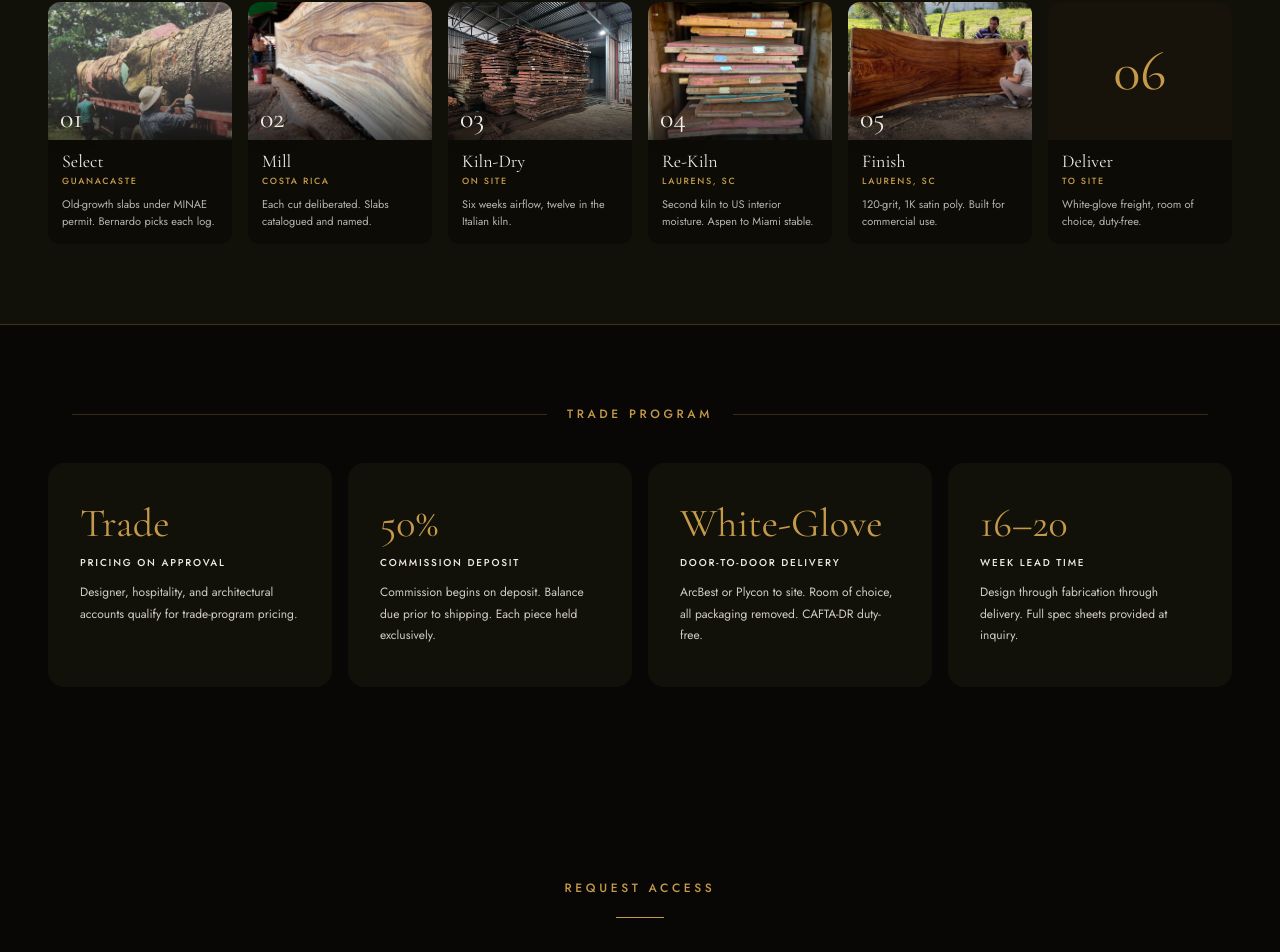
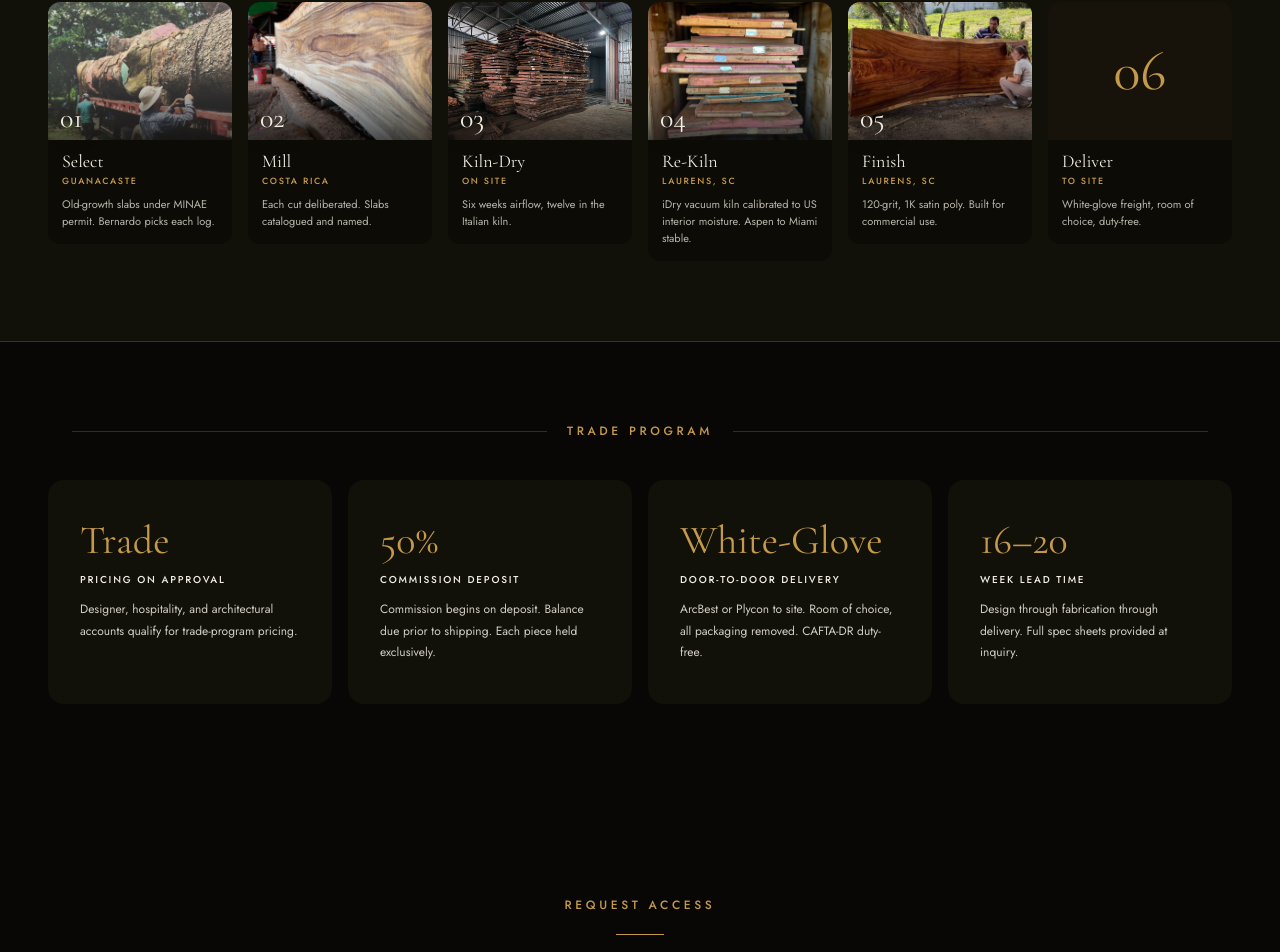
Before and after one commit to burbinac/bud-trade, a Next.js app: page / in a window 1280 px wide. Shown: the part 4920-5872 px from the top of the page. Built offline with nearby package versions, Linux system fonts and the light colour scheme.

Commit message:
Name the iDry kiln in the Re-Kiln step
The Laurens kiln is specifically an iDry vacuum kiln — naming the
brand is a credibility tell that experienced trade buyers recognize.

```diff
--- a/components/Process.tsx
+++ b/components/Process.tsx
@@ -36,7 +36,7 @@ const STEPS: Step[] = [
     n: '04',
     title: 'Re-Kiln',
     location: 'Laurens, SC',
-    body: 'Second kiln to US interior moisture. Aspen to Miami stable.',
+    body: 'iDry vacuum kiln calibrated to US interior moisture. Aspen to Miami stable.',
     image: '/process/rekiln.jpg',
   },
   {
```
